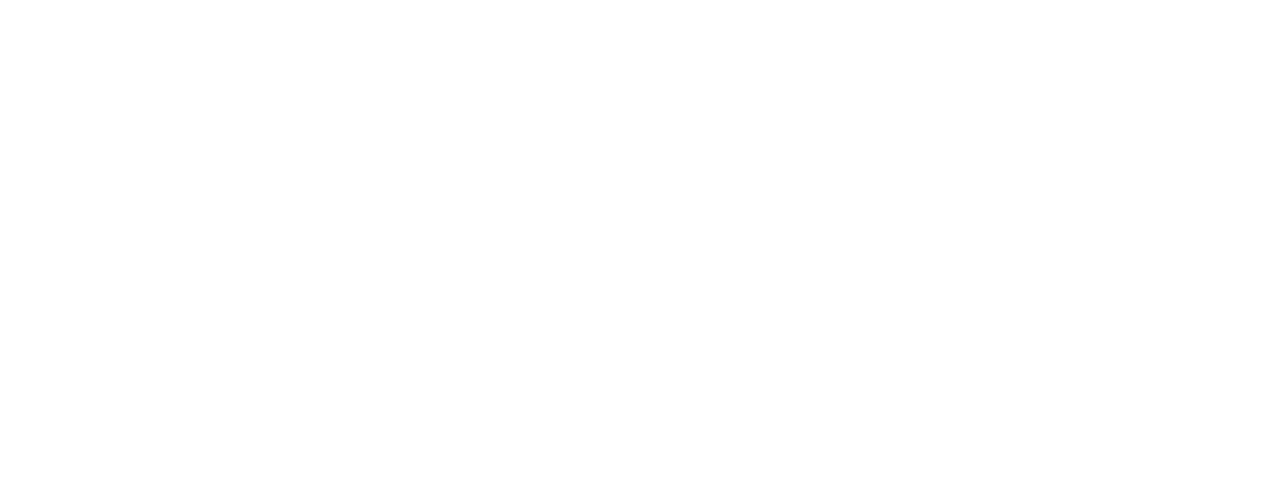
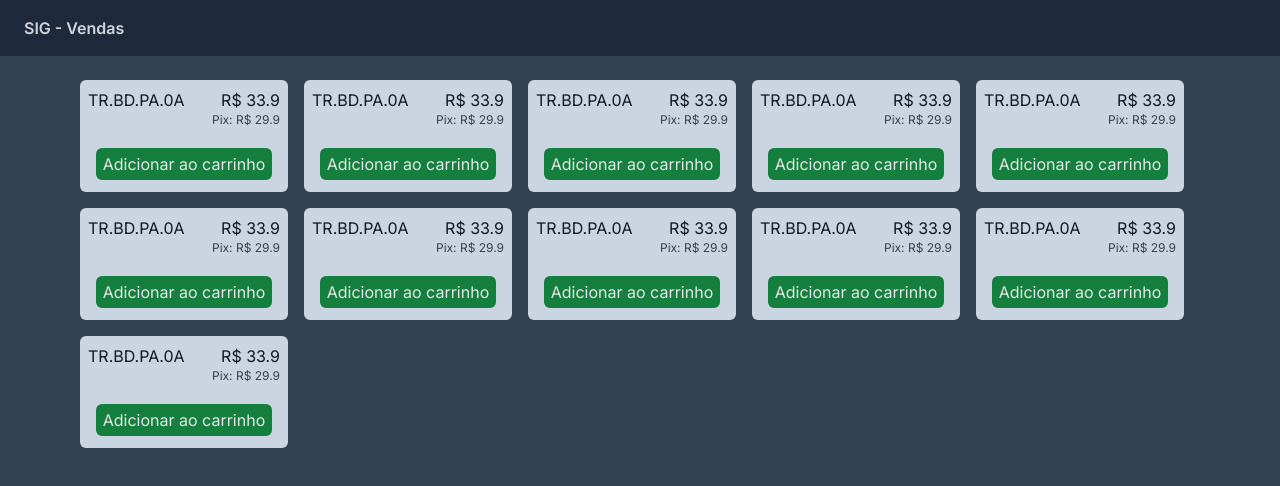
Before and after one commit to Ramon-Mateus/SIG-Vendas, a Next.js app: page / in a window 1280 px wide. Shown: the top 486 px of the page. Built offline with nearby package versions, Linux system fonts and the light colour scheme.

Commit message:
feat: inicial interface

```diff
--- a/src/app/api/route.ts
+++ b/src/app/api/route.ts
@@ -1,5 +1,5 @@
 import { NextResponse } from "next/server";
-import { SKUs } from "../produtosCaseSB.js"
+import { SKUs } from "./../lib/produtosCaseSB";
 
 export async function GET() {
     return NextResponse.json(SKUs);
--- /dev/null
+++ b/src/app/components/Navbar.tsx
@@ -0,0 +1,12 @@
+import Link from "next/link";
+
+export function NavBar() {
+    return (
+        <nav className="fixed flex top-0 w-full justify-between items-center z-50 py-4 px-6 bg-slate-800 text-gray-300">
+            <Link
+                href="/"
+                className="font-semibold text-md items-center"
+            >SIG - Vendas</Link>
+        </nav>
+    )
+}
--- /dev/null
+++ b/src/app/components/Product.tsx
@@ -0,0 +1,20 @@
+import { product } from "../lib/types"
+
+type ProductProps = {
+    product: product
+}
+
+export function Product({ product }: ProductProps) {
+    return (
+        <div className="flex flex-col w-52 h-30 bg-slate-300 p-2 rounded-md text-gray-900">
+            <div className="flex justify-between">
+                <p>{product.SKU}</p>
+                <div className="flex flex-col items-end">
+                    <p>R$ {product.preco_cheio}</p>
+                    <p className="text-xs text-gray-700">Pix: R$ {product.preco_descontado}</p>
+                </div>
+            </div>
+            <button className="mt-5 bg-green-700 text-gray-200 mx-2 mb-1 p-1 rounded-md">Adicionar ao carrinho</button>
+        </div>
+    )
+}
--- a/src/app/layout.tsx
+++ b/src/app/layout.tsx
@@ -1,6 +1,7 @@
 import type { Metadata } from "next";
 import { Inter } from "next/font/google";
 import "./globals.css";
+import { NavBar } from "./components/Navbar";
 
 const inter = Inter({ subsets: ["latin"] });
 
@@ -15,8 +16,11 @@
   children: React.ReactNode;
 }>) {
   return (
-    <html lang="en">
-      <body className={inter.className}>{children}</body>
+    <html lang="pt-br">
+      <body className={inter.className}>
+        <NavBar/>
+        <main className="bg-slate-700 h-screen p-20">{children}</main>
+      </body>
     </html>
   );
 }
--- /dev/null
+++ b/src/app/lib/types.ts
@@ -0,0 +1,6 @@
+export type product = {
+    SKU: string,
+    produto: string,
+    preco_cheio: number,
+    preco_descontado: number
+}
--- a/src/app/page.tsx
+++ b/src/app/page.tsx
@@ -1,7 +1,20 @@
+import { Product } from "./components/Product";
+import { SKUs } from "./lib/produtosCaseSB";
+
 export default function Home() {
   return (
-    <main>
-
-    </main>
+    <div className="flex gap-4 flex-wrap mx-auto max-w-7xl">
+      <Product product={SKUs[0]} />
+      <Product product={SKUs[0]} />
+      <Product product={SKUs[0]} />
+      <Product product={SKUs[0]} />
+      <Product product={SKUs[0]} />
+      <Product product={SKUs[0]} />
+      <Product product={SKUs[0]} />
+      <Product product={SKUs[0]} />
+      <Product product={SKUs[0]} />
+      <Product product={SKUs[0]} />
+      <Product product={SKUs[0]} />
+    </div>
   );
 }
```
Also changed, not shown: src/app/lib/produtosCaseSB.js (renamed from src/app/produtosCaseSB.js).
